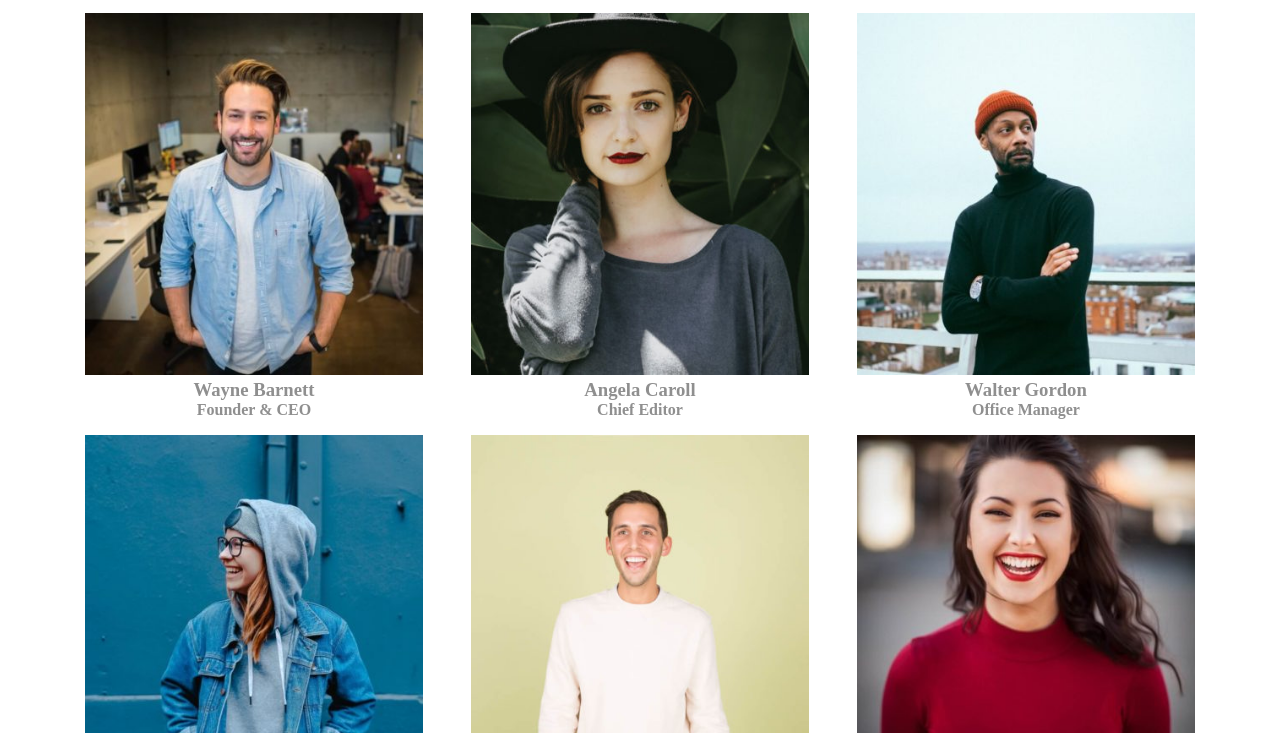
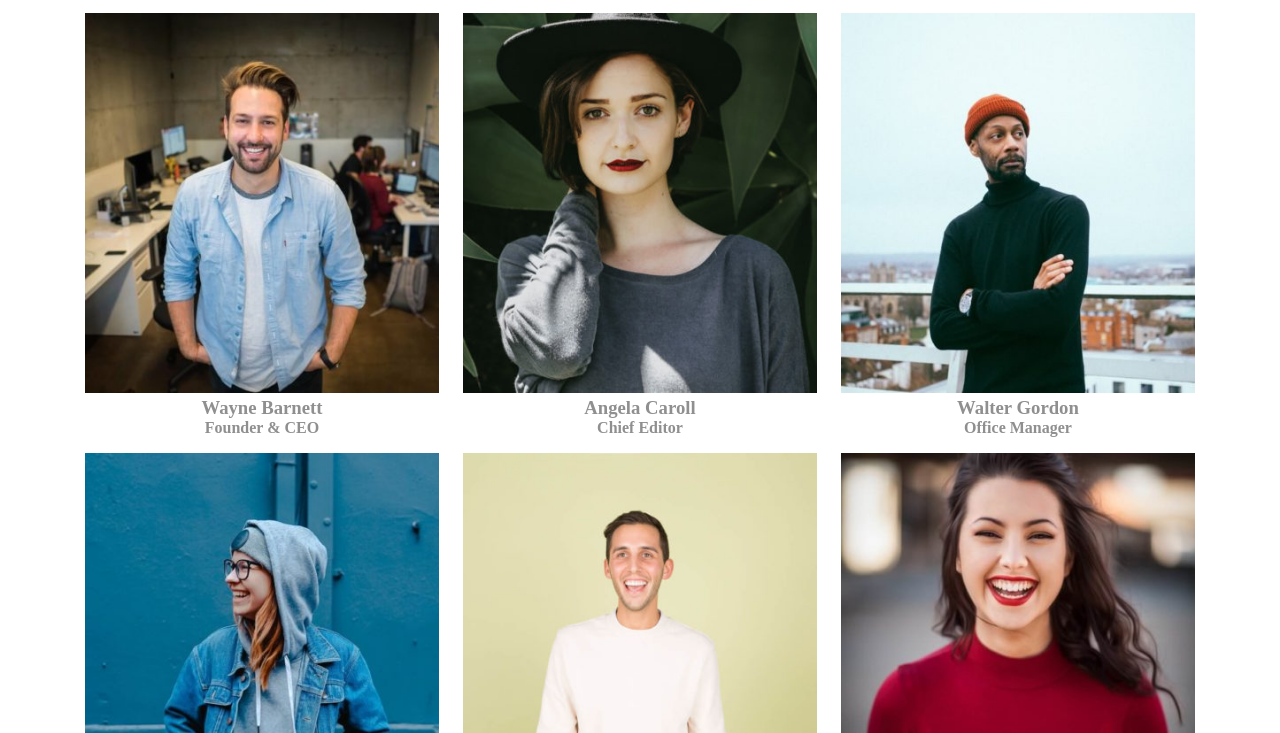
Before and after one commit to manuelcamaioni/js-our-team, a plain HTML site: page index.html in a window 1280 px wide. Shown: the part 67-800 px from the top of the page. Drawn offline with Linux system fonts and the light colour scheme.

Commit message:
css tweak

```diff
--- a/style.css
+++ b/style.css
@@ -13,7 +13,7 @@ main{
 }
 
 .card{
-    width: calc(100% / 3 - 2rem);
+    width: calc(100% / 3 - 1rem);
     text-align: center;
     margin-bottom: 1rem;
 }
```
